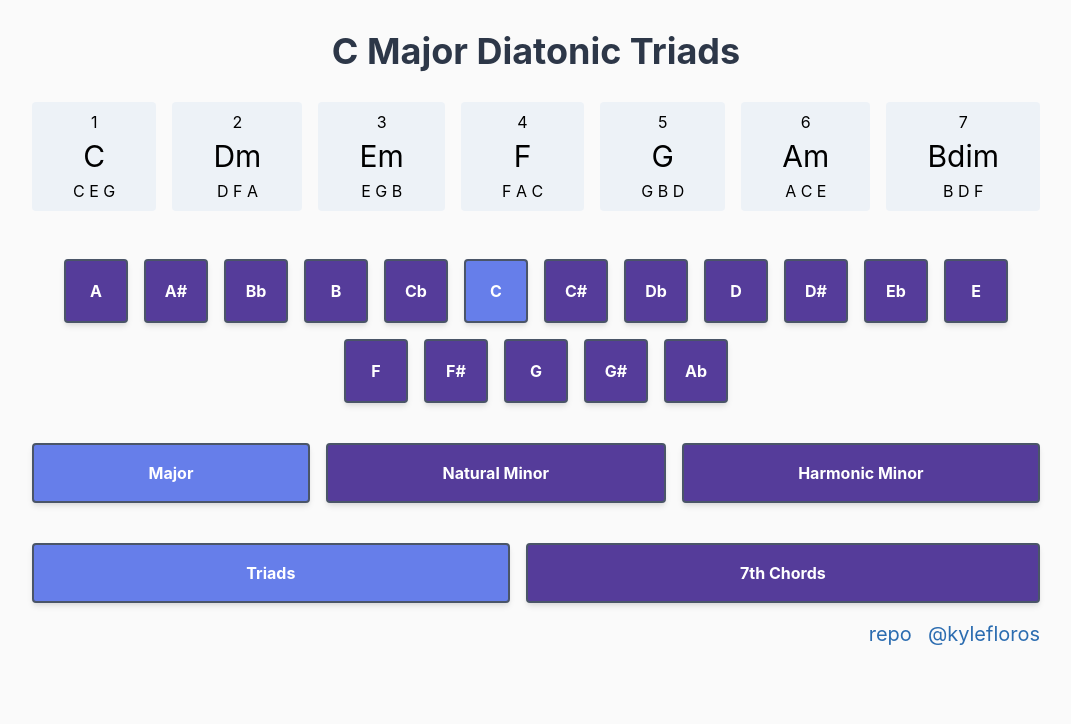
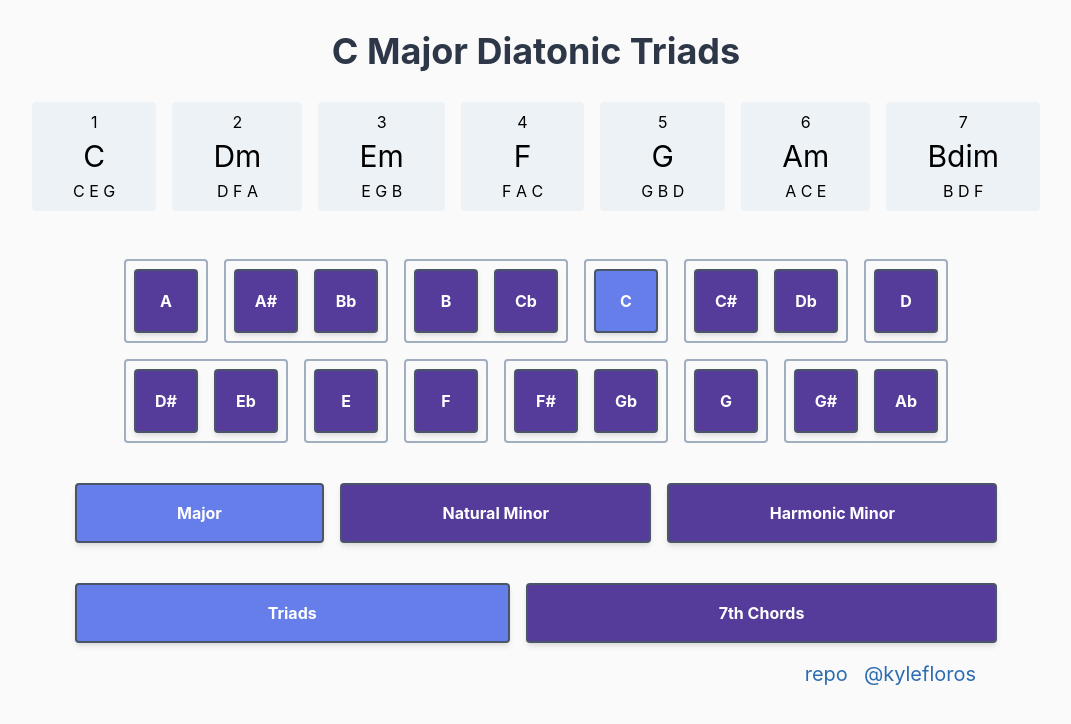
Before and after one commit to kylefloros/chords, a React (Create React App) app: page / in a window 1280 px wide. Shown: the top 724 px of the page, without its empty margins (104-1175 px from the left). Built offline with nearby package versions, Linux system fonts and the light colour scheme.

Commit message:
g flat wasn't displaying; enharmonic border groupings

```diff
--- a/src/App.js
+++ b/src/App.js
@@ -14,7 +14,7 @@ function App() {
               <h5 className="text-lg self-start mt-4 hidden">Jam Chords</h5>
               <ChordsInKey></ChordsInKey>
               <KeyOptionsWrapper></KeyOptionsWrapper>
-              <div className="flex justify-end w-full">
+              <div className="flex justify-end w-full mr-32">
                 <a
                   className="m-2 self-end text-blue-700 text-xl hover:underline"
                   href="https://github.com/kylefloros/chords"
--- a/src/components/KeyOptions/ChordTypeSelector.js
+++ b/src/components/KeyOptions/ChordTypeSelector.js
@@ -3,7 +3,7 @@ import ChordTypeButton from "./ChordTypeButton";
 
 export default function ChordType() {
   return (
-    <ul className="flex justify-start w-full">
+    <ul className="flex justify-start w-11/12">
       <ChordTypeButton value="triad">Triads</ChordTypeButton>
       <ChordTypeButton value="tetrad">7th Chords</ChordTypeButton>
     </ul>
--- a/src/components/KeyOptions/KeySelector.js
+++ b/src/components/KeyOptions/KeySelector.js
@@ -1,26 +1,53 @@
 import React from "react";
 import KeyButton from "./KeyButton";
 
+const enharmWrapper = "flex border-2 border-gray-500 rounded m-2";
+
 export default function Key() {
   return (
-    <ul className="flex w-full flex-wrap justify-center mb-6 mt-4 md:mt-8">
+    <ul className="flex w-11/12 flex-wrap justify-center mb-6 mt-4 md:mt-8">
+      <div className={enharmWrapper}>
         <KeyButton value="a">A</KeyButton>
+      </div>
+      <div className={enharmWrapper}>
         <KeyButton value="a_sharp">A#</KeyButton>
         <KeyButton value="b_flat">Bb</KeyButton>
+      </div>
+      <div className={enharmWrapper}>
         <KeyButton value="b">B</KeyButton>
         <KeyButton value="c_flat">Cb</KeyButton>
+      </div>
+      <div className={enharmWrapper}>
         <KeyButton value="c">C</KeyButton>
+      </div>
+      <div className={enharmWrapper}>
         <KeyButton value="c_sharp">C#</KeyButton>
         <KeyButton value="d_flat">Db</KeyButton>
+      </div>
+      <div className={enharmWrapper}>
         <KeyButton value="d">D</KeyButton>
+      </div>
+      <div className={enharmWrapper}>
         <KeyButton value="d_sharp">D#</KeyButton>
         <KeyButton value="e_flat">Eb</KeyButton>
+      </div>
+      <div className={enharmWrapper}>
         <KeyButton value="e">E</KeyButton>
+      </div>
+      <div className={enharmWrapper}>
         <KeyButton value="f">F</KeyButton>
+      </div>
+      <div className={enharmWrapper}>
         <KeyButton value="f_sharp">F#</KeyButton>
+        <KeyButton value="g_flat">Gb</KeyButton>
+      </div>
+      <div className={enharmWrapper}>
         <KeyButton value="g">G</KeyButton>
+      </div>
+      <div className={enharmWrapper}>
         <KeyButton value="g_sharp">G#</KeyButton>
         <KeyButton value="a_flat">Ab</KeyButton>
+      </div>
     </ul>
   );
 }
--- a/src/components/KeyOptions/KeyTypeSelector.js
+++ b/src/components/KeyOptions/KeyTypeSelector.js
@@ -3,7 +3,7 @@ import KeyTypeButton from "./KeyTypeButton";
 
 export default function KeyType() {
   return (
-    <ul className="flex flex-wrap w-full mb-6">
+    <ul className="flex flex-wrap w-11/12 mb-6">
       <KeyTypeButton value="major">Major</KeyTypeButton>
       <KeyTypeButton value="natural_minor">Natural Minor</KeyTypeButton>
       <KeyTypeButton value="harmonic_minor">Harmonic Minor</KeyTypeButton>
```
Lines whose indentation alone changed are shown as unchanged.
